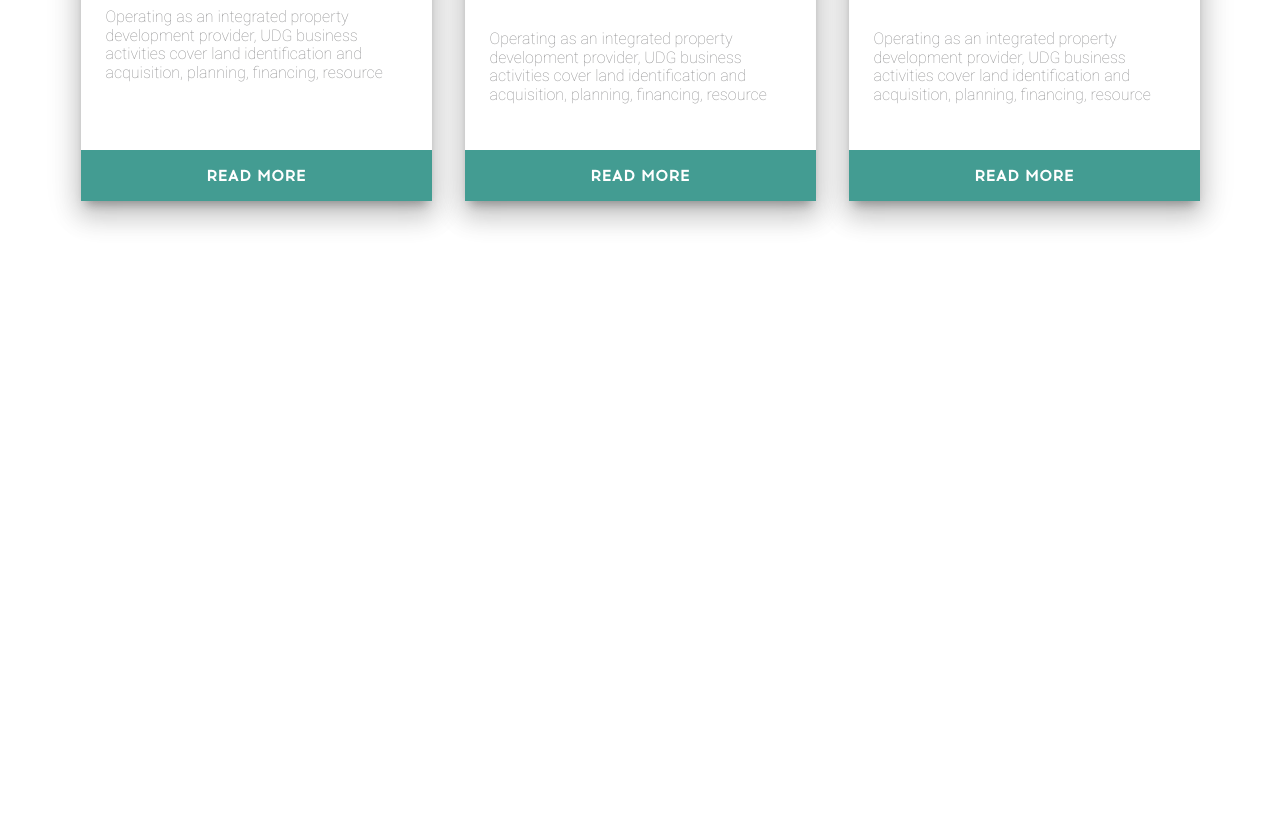
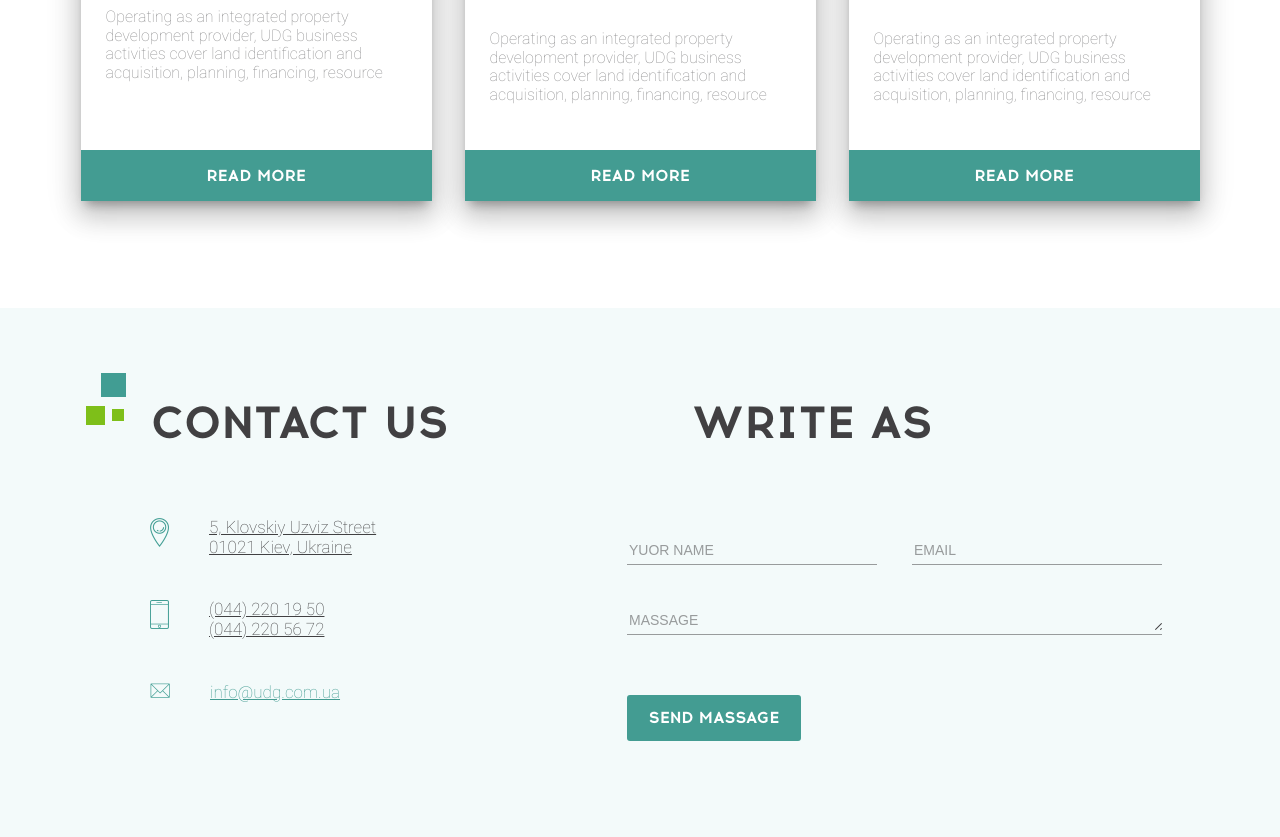
Before and after one commit to YuriyShandor/UDG, a website: page index.html in a window 1280 px wide. Shown: the part 3380-4217 px from the top of the page. Before the commit the page ends 3688 px from the top, so only its background shows below. Drawn offline with Linux system fonts and the light colour scheme; a web font is replaced by a local one.

Commit message:
Add Section Contacts__Mod_01

```diff
--- a/index.html
+++ b/index.html
@@ -153,7 +153,7 @@
               <div class="project__content">
               <h1 class="project__title thickness">Hostel for students of KPI</h1>
               <p class="project__discr">Business was founded as a number of privately-held companies...</p>
-              <a href="" class="project__read-more">Read more</a>
+              <a href="" class="project__read-more btn_green">Read more</a>
               </div>
             </div>
 
@@ -161,7 +161,7 @@
               <div class="project__content">
               <h1 class="project__title">House clubs «Nagornyi»</h1>
               <p class="project__discr">Some text</p>
-              <a href="" class="project__read-more">Read more</a>
+              <a href="" class="project__read-more btn_green">Read more</a>
               </div>
             </div>
 
@@ -169,7 +169,7 @@
               <div class="project__content">
               <h1 class="project__title">Residential complex «CAMPUS»</h1>
               <p class="project__discr">Some text</p>
-              <a href="" class="project__read-more">Read more</a>
+              <a href="" class="project__read-more btn_green">Read more</a>
               </div>
             </div>
 
@@ -177,7 +177,7 @@
               <div class="project__content">
               <h1 class="project__title">Hostel for students of KPI</h1>
               <p class="project__discr">Some text</p>
-              <a href="" class="project__read-more">Read more</a>
+              <a href="" class="project__read-more btn_green">Read more</a>
               </div>
             </div>
           </div>
@@ -231,7 +231,7 @@
               <p class="new-item__discr">Operating as an integrated property development provider, UDG business activities cover land identification and acquisition, planning, financing, resource</p>
             </div>
             <div class="new-item__readmore">
-              <a href="" class="new-item__link">Read more</a>
+              <a href="" class="new-item__link btn_green">Read more</a>
             </div>
           </div>
 
@@ -248,7 +248,7 @@
               <p class="new-item__discr">Operating as an integrated property development provider, UDG business activities cover land identification and acquisition, planning, financing, resource</p>
             </div>
             <div class="new-item__readmore">
-              <a href="" class="new-item__link">Read more</a>
+              <a href="" class="new-item__link btn_green">Read more</a>
             </div>
           </div>
 
@@ -265,7 +265,7 @@
               <p class="new-item__discr">Operating as an integrated property development provider, UDG business activities cover land identification and acquisition, planning, financing, resource</p>
             </div>
             <div class="new-item__readmore">
-              <a href="" class="new-item__link">Read more</a>
+              <a href="" class="new-item__link btn_green">Read more</a>
             </div>
           </div>
         </div>
@@ -277,5 +277,58 @@
     </div>
   </section>
 
+  <section id="contacts">
+    <div class="container">
+      <div class="contact-write">
+        <div class="contact-block">
+          <div class="section-title">
+            <img src="img/Rectangle-title.png" class="rectangle-title" alt="">
+            <h1 class="sections-title-heading">Contact us</h1>
+          </div>
+          <div class="contact-item">
+            <img src="img/contact__image_01.png" class="contact-image" alt="">
+            <span class="contact-info">5, Klovskiy Uzviz Street <br> 01021 Kiev, Ukraine</span>
+          </div>
+          <div class="contact-item">
+            <img src="img/contact__image_02.png" class="contact-image" alt="">
+            <span class="contact-info">(044) 220 19 50 <br> (044) 220 56 72</span>
+          </div>
+          <div class="contact-item">
+            <img src="img/contact__image_03.png" class="contact-image contact-image_small" alt="">
+            <a href=""  class="contact-info contact-info__link">info@udg.com.ua</a>
+          </div>
+        </div>
+
+        <div class="write-block">
+          <div class="section-title">
+            <img src="img/Rectangle-title.png" class="rectangle-title" alt="">
+            <h1 class="sections-title-heading">Write as</h1>
+          </div>
+
+          <form class="name-email" action="index.html" method="post">
+            <div class="name-input">
+              <span class="contact__input_title">Yuor name</span>
+              <input type="text" class="contact__input" name="" value="" placeholder="Yuor name">
+            </div>
+            <div class="name-input">
+              <span class="contact__input_title">email</span>
+              <input type="text" class="contact__input" name="" value="" placeholder="email">
+            </div>
+          </form>
+
+          <form class="massage" action="index.html" method="post">
+            <div class="name-input">
+              <span class="contact__input_title">Massage</span>
+              <input type="text" class="contact__input" name="" value=""  placeholder="Massage">
+              <img src="img/contact-input__image.png" id="contact-input__image" alt="">
+            </div>
+          </form>
+
+          <a href="" class="send-massage btn_green">Send massage</a>
+        </div>
+      </div>
+    </div>
+  </section>
+
 </body>
 </html>
--- a/js/script.js
+++ b/js/script.js
@@ -43,4 +43,8 @@ $(document).ready(function() {
     $(".slider-block").removeClass("slider-block_hidden");
     $(".rectangls").removeClass("rectangls_hidden");
   });
+
+  $('.name-input').on('click', function() {
+    $(this).toggleClass('name-input_click');
+  });
 });
--- a/scss/main.scss
+++ b/scss/main.scss
@@ -19,6 +19,19 @@ body {
   margin: 0;
   display: flex;
   flex-direction: column;
+}
+
+.btn_green {
+  display: flex;
+  align-items: center;
+  justify-content: center;
+  background: #439c92;
+  text-decoration: none;
+  text-transform: uppercase;
+  font-family: Acrom;
+  font-weight: 800;
+  color: #fff;
+  cursor: pointer;
 }
 
 .header {
@@ -866,16 +879,7 @@ body {
         width: 109px;
         height: 26px;
         border-radius: 3px;
-        background: #439c92;
-        display: flex;
-        justify-content: center;
-        align-items: center;
-        text-decoration: none;
-        font-family: Acrom;
         font-size: 13px;
-        text-transform: uppercase;
-        font-weight: 800;
-        color: #fff;
       }
       }
 
@@ -1163,17 +1167,7 @@ body {
       bottom: 0;
       width: 100%;
       height: 51px;
-      display: flex;
-      align-items: center;
-      justify-content: center;
-      background: #439c92;
-      text-decoration: none;
-      text-transform: uppercase;
-      font-family: Acrom;
       font-size: 16px;
-      font-weight: 800;
-      color: #fff;
-      cursor: pointer;
     }
 
     &:hover {
@@ -1274,6 +1268,7 @@ body {
         width: 260px;
         height: 50px;
         border-radius: 3px;
+        cursor: pointer;
       }
 
       &:hover {
@@ -1292,6 +1287,155 @@ body {
   }
 }
 
+#contacts {
+  background: #f3fafa;
+  width: 100%;
+  height: 529px;
+}
+
+.contact-write {
+  width: inherit;
+  display: flex;
+  align-items: baseline;
+  justify-content: space-between;
+  margin-top: 65px;
+}
+
+.contact-block {
+  display: flex;
+  flex-direction: column;
+  margin-left: 31px;
+
+  .section-title {
+    margin-bottom: 30px;
+  }
+
+  .contact-item {
+    margin-left: 64px;
+    display: flex;
+    margin-top: 43px;
+
+    .contact-image {
+      width: 19px;
+      height: 29px;
+      cursor: pointer;
+    }
+
+    .contact-image_small {
+      width: 20px;
+      height: 15px;
+    }
+
+    .contact-info {
+      margin-left: 40px;
+      font-size: 17px;
+      font-weight: 300;
+      color: #414042;
+      text-decoration: underline;
+    }
+
+    .contact-info__link {
+      color: #439c92;
+    }
+  }
+}
+
+.write-block {
+  display: flex;
+  flex-direction: column;
+  margin-right: 63px;
+
+  .section-title {
+    margin-bottom: 90px;
+
+    .rectangle-title {
+      visibility: hidden;
+    }
+  }
+
+  .name-email {
+    width: 535px;
+    display: flex;
+    justify-content: space-between;
+    margin-bottom: 40px;
+
+    .contact__input {
+      width: 250px;
+    }
+  }
+
+  .massage {
+    .contact__input {
+      width: 535px;
+    }
+
+    #contact-input__image {
+      position: absolute;
+      right: 0;
+      bottom: 5px;
+    }
+  }
+
+  .send-massage {
+    margin-top: 60px;
+    width: 174px;
+    height: 46px;
+    font-size: 16px;
+    border-radius: 3px;
+    transition: opacity 0.5s;
+
+    &:hover {
+      opacity: 0.9;
+    }
+  }
+}
+
+.name-input {
+  position: relative;
+
+  .contact__input {
+    outline: none;
+    height: 30px;
+    border: none;
+    background: transparent;
+    border-bottom: 1px solid #989b9c;
+    font-size: 17px;
+    font-weight: 600;
+    color: #414042;
+
+    &::placeholder {
+      font-size: 14px;
+      font-weight: 400;
+      color: #989b9c;
+      text-transform: uppercase;
+    }
+  }
+
+  .contact__input_title {
+    position: absolute;
+    top: -20px;
+    font-size: 10px;
+    font-weight: 400;
+    color: #989b9c;
+    text-transform: uppercase;
+    visibility: hidden;
+  }
+}
+
+.name-input_click {
+  .contact__input_title {
+    visibility: visible;
+  }
+
+  .contact__input {
+    border-bottom: 2px solid #439c92;
+
+    &::placeholder {
+    visibility: hidden;
+    }
+  }
+}
+
 @media screen and (max-width: 1199px) {
 
 }
```
Also changed, not shown: img/contact-input__image.png (added), img/contact__image_01.png (added), img/contact__image_02.png (added), img/contact__image_03.png (added), scss/main.min.css.
